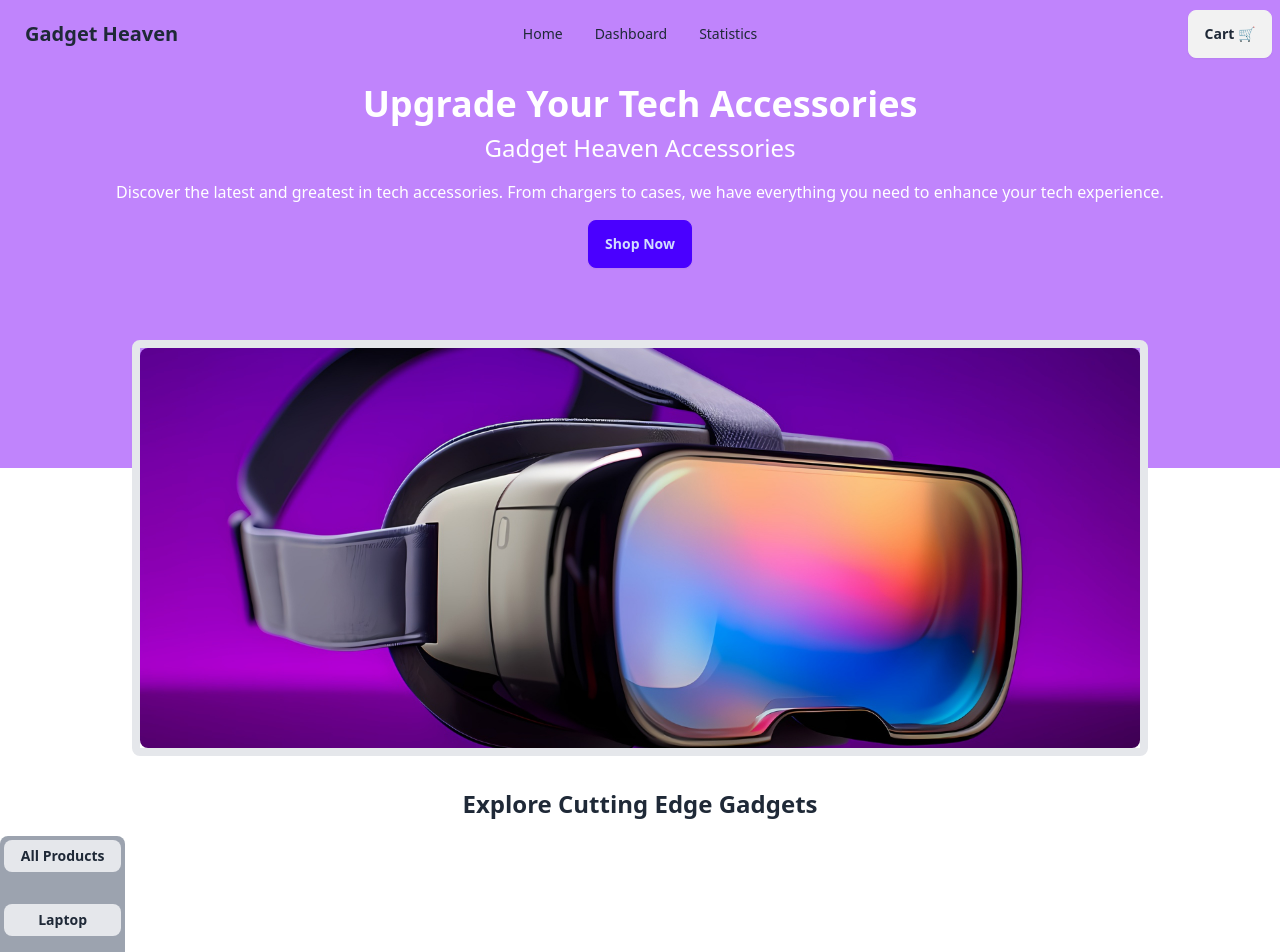
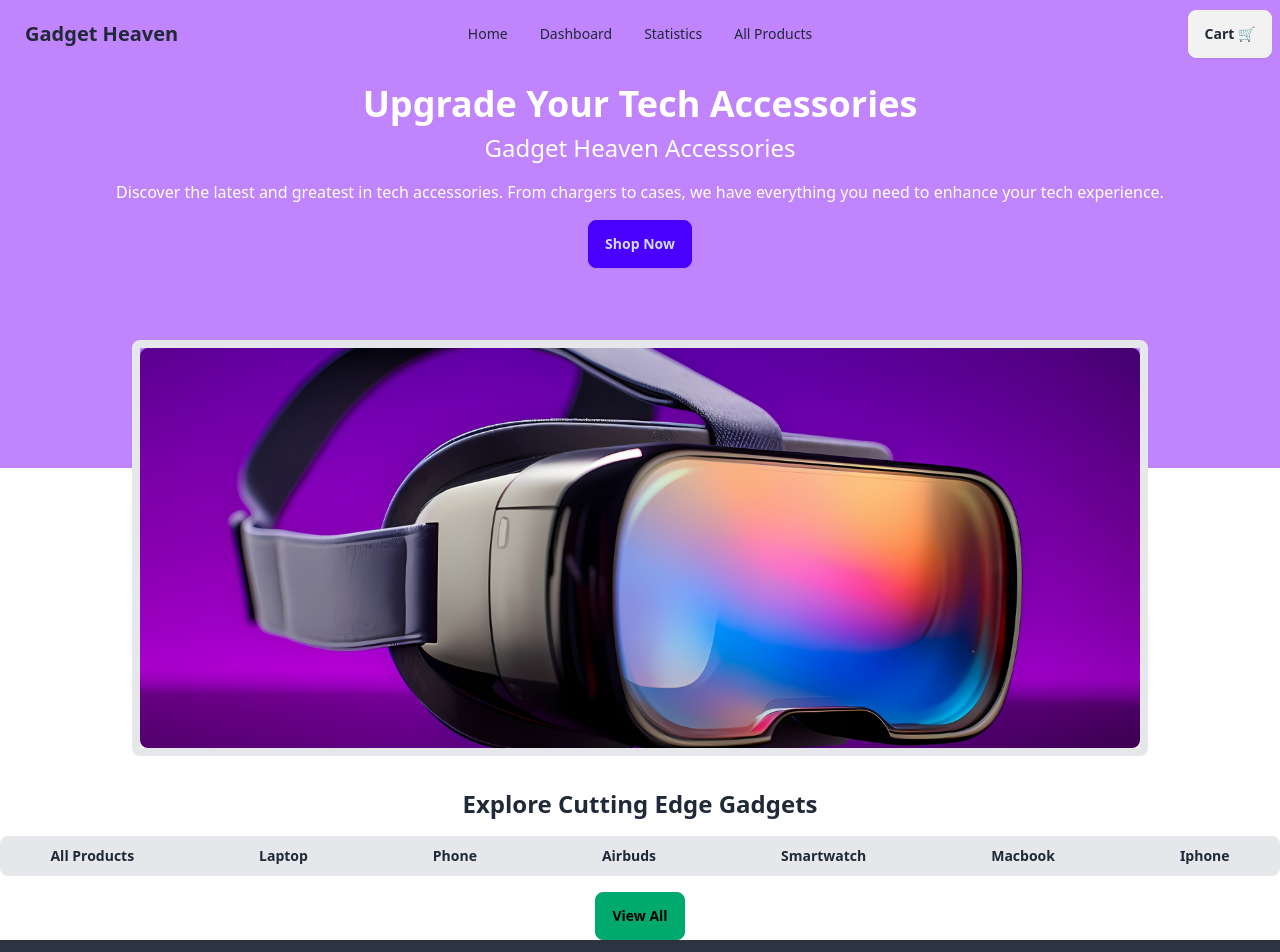
Before and after one commit to programming-hero-web-course-4/b10a8-gadget-heaven-Anas1347, a React (Vite) app: page /category/1 in a window 1280 px wide. Shown: the top 952 px of the page. Built offline with nearby package versions, Linux system fonts and the light colour scheme.

Commit message:
banner fixed

```diff
--- a/src/Pages/Home.jsx
+++ b/src/Pages/Home.jsx
@@ -1,14 +1,17 @@
 import { Outlet, useLoaderData } from "react-router-dom";
 import Heading from "../components/Heading";
 import Items from "../components/Items";
-import Card from "../components/Card";
+import Banner from "../components/Banner";
 
 const Home = () => {
   const items = useLoaderData();
-console.log(items);
+
   return (
-    <div className="container mx-auto">
+   <div>
+    <Banner></Banner>
+     <div className="container mx-auto">
       <div>
+
         <Heading title={"Explore Cutting Edge Gadgets"} />
       </div>
       <div><Items items={items} />
@@ -18,6 +21,7 @@ console.log(items);
       </div>
       <Outlet />
     </div>
+   </div>
   );
 };
 
--- a/src/Routes/Routes.jsx
+++ b/src/Routes/Routes.jsx
@@ -5,6 +5,8 @@ import Dashboard from "../components/Dashboard";
 import Statistics from "../components/Statistics";
 import Layout from "../Pages/Layout";
 import ItemCards from "../components/ItemCards";
+import AllProducts from "../components/AllProducts";
+
 
 const router = createBrowserRouter([
   {
@@ -15,13 +17,19 @@ const router = createBrowserRouter([
       {
         path: "/",
         element: <Home />,
-        loader: () => fetch('../category.json'),
-        children:[{
-            path: 'category/:category',
-            element:<ItemCards></ItemCards>,
-            loader: () => fetch('../allData.json'),
-
-        }]
+        loader: () => fetch("../category.json"),
+        children: [
+          {
+            path: "/",
+            element: <ItemCards></ItemCards>,
+            loader: () => fetch("../allData.json"),
+          },
+          {
+            path: "category/:category",
+            element: <ItemCards></ItemCards>,
+            loader: () => fetch("../allData.json"),
+          },
+        ],
       },
       {
         path: "dashboard",
@@ -31,6 +39,11 @@ const router = createBrowserRouter([
         path: "statistics",
         element: <Statistics />,
       },
+      {
+        path: "all-products",
+        element: <AllProducts />,
+        loader: () => fetch("../allData.json"),
+      },
     ],
   },
 ]);
--- /dev/null
+++ b/src/components/AllProducts.jsx
@@ -0,0 +1,19 @@
+import React from 'react';
+import { useLoaderData } from 'react-router-dom';
+import Card from './Card';
+
+const AllProducts = () => {
+    const allProducts = useLoaderData()
+    return (
+        <div>
+        <div className="grid grid-cols-1 md:grid-cols-2 lg:grid-cols-3 gap-4">
+          {allProducts.map((item) => (
+            <Card key={item.product_id} item={item} />
+          ))}
+        </div>
+
+      </div>
+    );
+};
+
+export default AllProducts;
--- /dev/null
+++ b/src/components/Banner.jsx
@@ -0,0 +1,30 @@
+import bannerImage from "../assets/banner.jpg";
+const Banner = () => {
+    return (
+        <div>
+             <div className="flex flex-col items-center text-white bg-purple-400 p-4 h-[400px]">
+        <h1 className="text-4xl font-bold mb-2">
+          Upgrade Your Tech Accessories
+        </h1>
+        <h2 className="text-2xl mb-4">Gadget Heaven Accessories</h2>
+        <p className="mb-4 text-center">
+          Discover the latest and greatest in tech accessories. From chargers to
+          cases, we have everything you need to enhance your tech experience.
+        </p>
+        <button className="btn btn-primary mb-4">Shop Now</button>
+      </div>
+
+      <div className="flex justify-center mb-4 -mt-32 ">
+        <div className="border-8 rounded-lg ">
+          <img
+            src={bannerImage}
+            alt="Tech Accessories"
+            className="w-[1000px] h-[400px] object-cover rounded-lg "
+          />
+        </div>
+      </div>
+        </div>
+    );
+};
+
+export default Banner;
--- a/src/components/Card.jsx
+++ b/src/components/Card.jsx
@@ -2,7 +2,7 @@ const Card = ({ item }) => {
   const { product_title, product_image, price } = item;
 
   return (
-      <div className="card bg-base-100 w-72 shadow-lg rounded-lg transition-transform transform hover:scale-105"> {/* Added hover effect */}
+    <div className="card bg-base-100 w-72 shadow-lg rounded-lg transition-transform transform hover:scale-105">
       <figure className="p-4">
         <img
           src={product_image}
@@ -14,7 +14,9 @@ const Card = ({ item }) => {
         <h2 className="card-title text-lg font-semibold">{product_title}</h2>
         <p className="text-md font-semibold mb-4">${price}</p>
         <div className="card-actions justify-start">
-            <button className="btn btn-primary hover:bg-blue-700">View Details</button> {/* Added hover effect for button */}
+          <button className="btn btn-primary hover:bg-blue-700">
+            View Details
+          </button>
         </div>
       </div>
     </div>
--- a/src/components/ItemCards.jsx
+++ b/src/components/ItemCards.jsx
@@ -1,17 +1,35 @@
-import { useLoaderData, useParams } from "react-router-dom";
+import { useState, useEffect } from "react";
+import { useLoaderData, useNavigate, useParams } from "react-router-dom";
 import Card from "./Card";
 
 const ItemCards = () => {
+
+    const navigate = useNavigate()
   const { category } = useParams();
   const allData = useLoaderData();
+  const [filteredData, setFilteredData] = useState([]);
 
-    const filteredData = allData.filter(item => item.category === category);
+  useEffect(() => {
+    if (category) {
+      const filtered = [...allData].filter(
+        (item) => item.category === category
+      );
+      setFilteredData(filtered);
+    } else {
+      setFilteredData(allData.slice(0, 12));
+    }
+  }, [allData, category]);
 
   return (
+    <div>
       <div className="grid grid-cols-1 md:grid-cols-2 lg:grid-cols-3 gap-4">
-            {filteredData.map(item => (
+        {filteredData.map((item) => (
           <Card key={item.product_id} item={item} />
         ))}
+      </div>
+      <div className="flex justify-center mt-4">
+        <button onClick={() =>navigate('/all-products') } className="btn btn-success">View All</button>
+      </div>
     </div>
   );
 };
--- a/src/components/Items.jsx
+++ b/src/components/Items.jsx
@@ -1,28 +1,34 @@
-import { Link } from "react-router-dom";
+import { NavLink } from "react-router-dom";
 
 const Items = ({ items }) => {
   return (
-    <div className="flex">
+    <div className=" ">
       <div
         role="tablist"
-        className="tabs tabs-boxed flex flex-col gap-8 bg-gray-400 font-bold"
+        className="tabs tabs-boxed  gap-8 bg-gray-200 font-bold"
       >
-        <Link
-           to="/"
-          className="tab rounded-lg bg-gray-200 hover:bg-gray-300 transition w-full text-left capitalize"
+        <NavLink
+          to="/"
+          className={({ isActive }) =>
+            `tab rounded-lg transition w-full  capitalize ${
+              isActive ? "tab-active " : ""
+            }`
+          }
         >
           All Products
-        </Link>
+        </NavLink>
 
         {items.map((item) => (
-          <Link
+          <NavLink
             key={item.product_id}
             role="tab"
-            className="tab rounded-lg bg-gray-200 hover:bg-gray-300 transition w-full text-left capitalize"
             to={`/category/${item.category}`}
+            className={({ isActive }) =>
+              `tab capitalize ${isActive ? "tab-active " : " "}`
+            }
           >
             {item.category}
-          </Link>
+          </NavLink>
         ))}
       </div>
     </div>
--- a/src/components/Navbar.jsx
+++ b/src/components/Navbar.jsx
@@ -1,5 +1,5 @@
 import { Link, useLocation } from "react-router-dom";
-import bannerImage from "../assets/banner.jpg";
+
 
 const Navbar = () => {
   const location = useLocation();
@@ -58,6 +58,16 @@ const Navbar = () => {
                   Statistics
                 </Link>
               </li>
+              <li>
+                <Link
+                  to="/all-products"
+                  className={
+                    location.pathname === "/all-products" ? "font-bold" : ""
+                  }
+                >
+                  All Products
+                </Link>
+              </li>
             </ul>
           </div>
           <Link to="/" className="btn btn-ghost text-xl">
@@ -95,6 +105,16 @@ const Navbar = () => {
                 Statistics
               </Link>
             </li>
+            <li>
+              <Link
+                to="/all-products"
+                className={
+                  location.pathname === "/all-products" ? "font-bold" : ""
+                }
+              >
+                All Products
+              </Link>
+            </li>
           </ul>
         </div>
 
@@ -103,27 +123,7 @@ const Navbar = () => {
         </div>
       </div>
 
-      <div className="flex flex-col items-center text-white bg-purple-400 p-4 h-[400px]">
-        <h1 className="text-4xl font-bold mb-2">
-          Upgrade Your Tech Accessories
-        </h1>
-        <h2 className="text-2xl mb-4">Gadget Heaven Accessories</h2>
-        <p className="mb-4 text-center">
-          Discover the latest and greatest in tech accessories. From chargers to
-          cases, we have everything you need to enhance your tech experience.
-        </p>
-        <button className="btn btn-primary mb-4">Shop Now</button>
-      </div>
 
-      <div className="flex justify-center mb-4 -mt-32 ">
-        <div className="border-8 rounded-lg ">
-          <img
-            src={bannerImage}
-            alt="Tech Accessories"
-            className="w-[1000px] h-[400px] object-cover rounded-lg "
-          />
-        </div>
-      </div>
     </div>
   );
 };
```
Also changed, not shown: 1 other file (tests, documents, lock files or other folders). Lines whose indentation alone changed are shown as unchanged.
